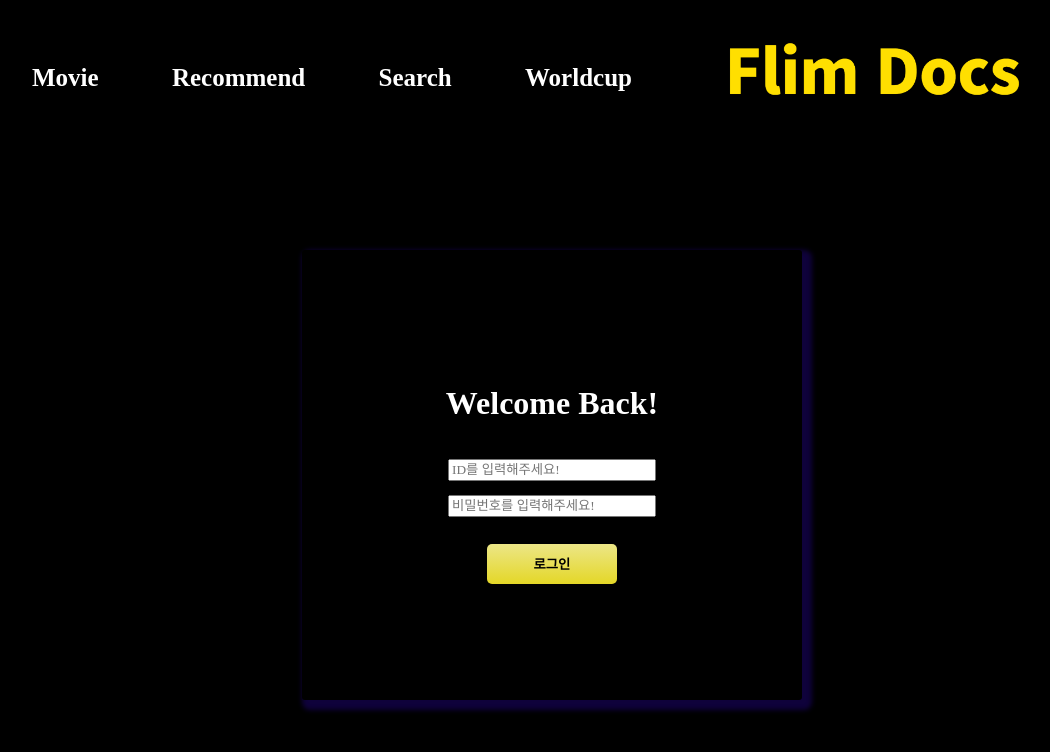
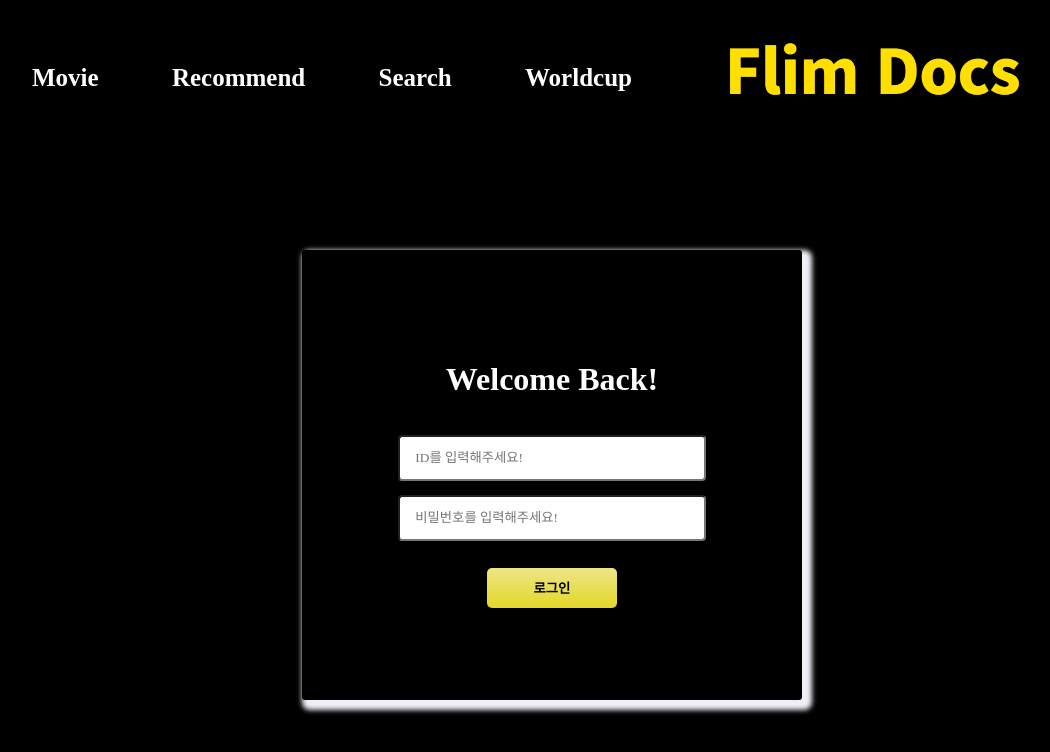
Before and after one commit to SuhyeokRoh/Film_Docs, a Vue app in the folder final-pjt-front/: page /login in a window 1280 px wide. Shown: the top 752 px of the page, without its empty margins (88-1138 px from the left). Built offline with nearby package versions, Linux system fonts and the light colour scheme; a web font is replaced by a local one.

Commit message:
Style: update Login inputbox input 창 크기 변경

```diff
--- a/final-pjt-front/src/views/accounts/Login.vue
+++ b/final-pjt-front/src/views/accounts/Login.vue
@@ -5,11 +5,11 @@
     <br>
     <div class="form-group">
       <label for="username"></label>
-      <input type="text" id="username" v-model="userdata.username" class="input-field" placeholder="ID를 입력해주세요!"/>
+      <input type="text" id="username" v-model="userdata.username" class="input-field" placeholder="    ID를 입력해주세요!"/>
     </div>
     <div class="form-group">
       <label for="password"></label>
-      <input type="password" id="password" v-model="userdata.password" @keyup.enter="login" class="input-field" placeholder="비밀번호를 입력해주세요!"/>
+      <input type="password" id="password" v-model="userdata.password" @keyup.enter="login" class="input-field" placeholder="    비밀번호를 입력해주세요!"/>
     </div>
     <br>
     <div>
@@ -60,6 +60,7 @@ export default {
 </script>
 
 <style>
+
  #LoginBox {
   height: 750px;
   display: flex;
@@ -69,7 +70,7 @@ export default {
 
  #Login {
   border-radius: 3px;
-  box-shadow: 5px 5px 5px 5px #0f023b;
+  box-shadow: 5px 5px 5px 5px #f1eff6;
   width: 500px;
   height: 60%;
   justify-content: center;
@@ -132,7 +133,9 @@ background: linear-gradient(0deg, rgb(228, 215, 39) 0%, rgb(236, 230, 135) 100%)
 }
 
 .input-field {
-  width: 200px;
+  width: 300px;
+  height: 40px;
+  border-radius: 4px;
 }
 
 </style>
```
